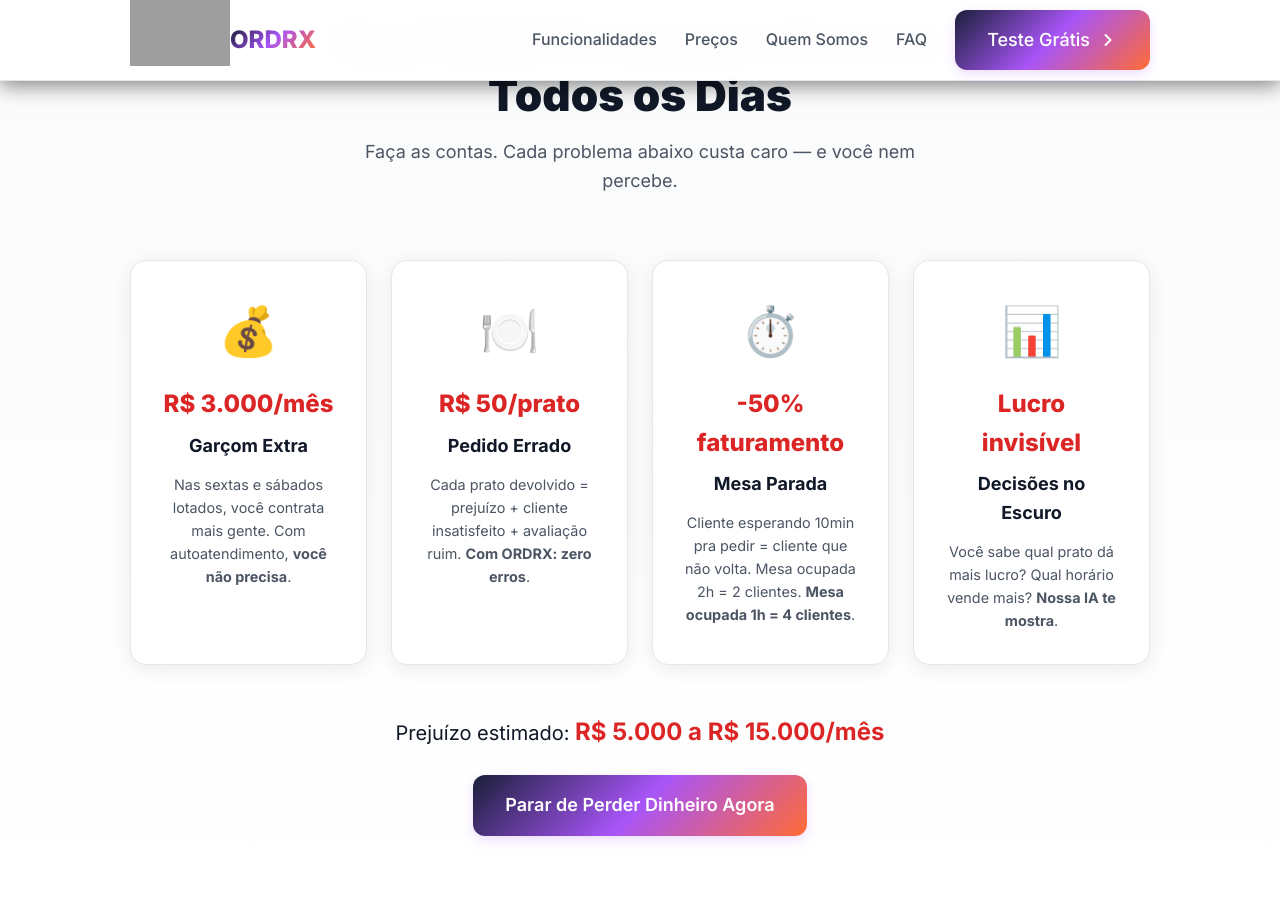
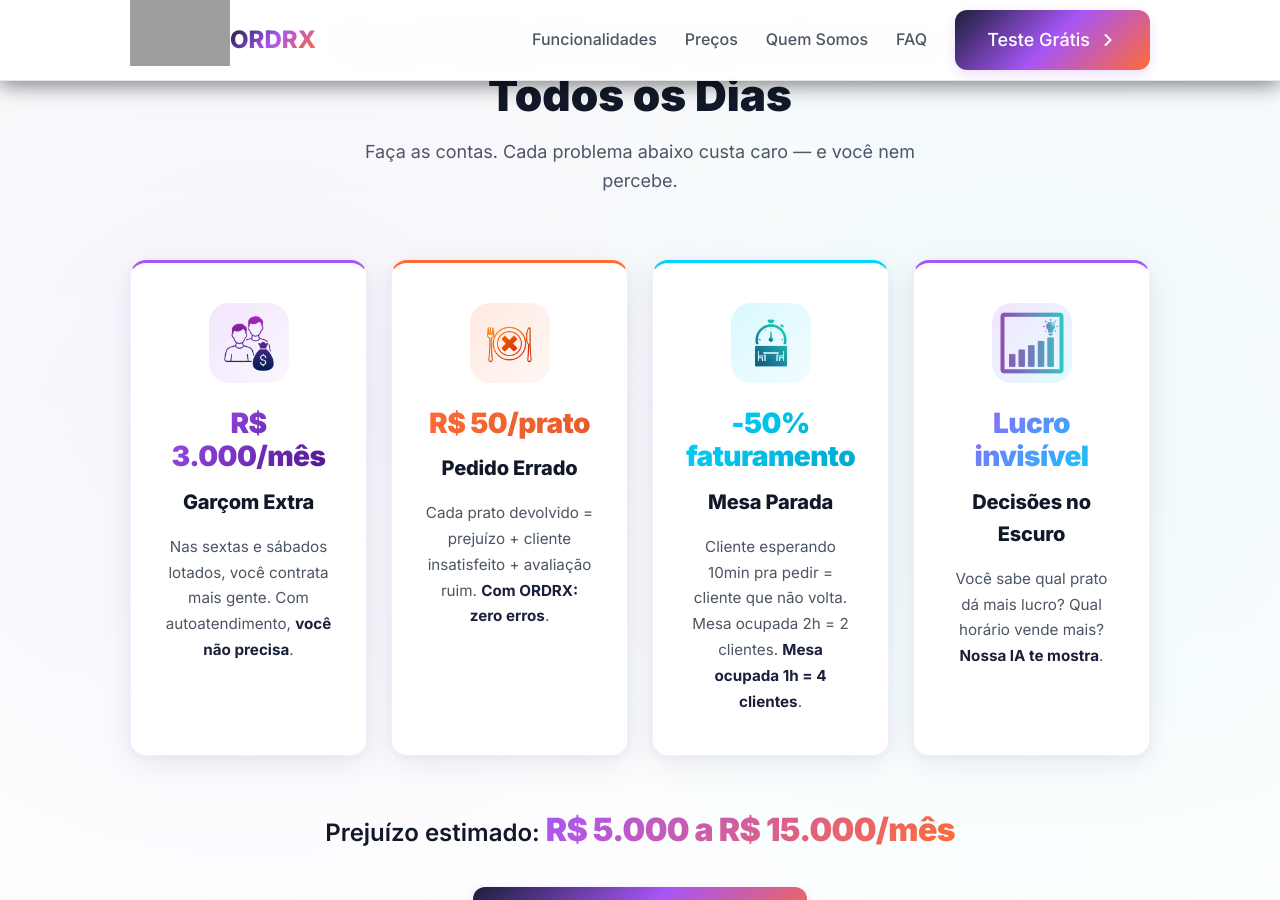
Before and after one commit to ordrx-ai/landing-page, a Jekyll site: the page built from index.html, in a window 1280 px wide and 900 px high, scrolled down 1062 px. Built offline with Jekyll 4.4.1, drawn with Linux system fonts in a browser that asks for light colours; grey boxes are pictures that could not be loaded.

Commit message:
feat: replace emojis with custom icons in pain points section and update styles for improved layout

```diff
--- a/index.html
+++ b/index.html
@@ -234,28 +234,36 @@ structured_data: |
 
     <div class="pain-grid">
       <div class="pain-card fade-in">
-        <div class="pain-icon">💰</div>
+        <div class="pain-icon">
+          <img src="/images/pain-icon-waiter.png" alt="Garçom Extra" loading="lazy" />
+        </div>
         <div class="pain-cost">R$ 3.000/mês</div>
         <h3>Garçom Extra</h3>
         <p>Nas sextas e sábados lotados, você contrata mais gente. Com autoatendimento, <strong>você não precisa</strong>.</p>
       </div>
 
       <div class="pain-card fade-in">
-        <div class="pain-icon">🍽️</div>
+        <div class="pain-icon">
+          <img src="/images/pain-icon-wrong-order.png" alt="Pedido Errado" loading="lazy" />
+        </div>
         <div class="pain-cost">R$ 50/prato</div>
         <h3>Pedido Errado</h3>
         <p>Cada prato devolvido = prejuízo + cliente insatisfeito + avaliação ruim. <strong>Com ORDRX: zero erros</strong>.</p>
       </div>
 
       <div class="pain-card fade-in">
-        <div class="pain-icon">⏱️</div>
+        <div class="pain-icon">
+          <img src="/images/pain-icon-idle-table.png" alt="Mesa Parada" loading="lazy" />
+        </div>
         <div class="pain-cost">-50% faturamento</div>
         <h3>Mesa Parada</h3>
         <p>Cliente esperando 10min pra pedir = cliente que não volta. Mesa ocupada 2h = 2 clientes. <strong>Mesa ocupada 1h = 4 clientes</strong>.</p>
       </div>
 
       <div class="pain-card fade-in">
-        <div class="pain-icon">📊</div>
+        <div class="pain-icon">
+          <img src="/images/pain-icon-invisible-profit.png" alt="Lucro Invisível" loading="lazy" />
+        </div>
         <div class="pain-cost">Lucro invisível</div>
         <h3>Decisões no Escuro</h3>
         <p>Você sabe qual prato dá mais lucro? Qual horário vende mais? <strong>Nossa IA te mostra</strong>.</p>
--- a/styles.css
+++ b/styles.css
@@ -2179,6 +2179,33 @@ section {
     gap: 1.25rem;
   }
 
+  .pain-grid {
+    grid-template-columns: 1fr;
+    gap: 1.25rem;
+  }
+
+  .pain-card {
+    padding: 2rem 1.5rem;
+  }
+
+  .pain-icon {
+    width: 70px;
+    height: 70px;
+    font-size: 3rem;
+  }
+
+  .pain-cost {
+    font-size: 1.5rem;
+  }
+
+  .pain-total {
+    font-size: 1.25rem;
+  }
+
+  .pain-total strong {
+    font-size: 1.75rem;
+  }
+
   .contact-content,
   .about-content {
     grid-template-columns: 1fr;
@@ -2272,6 +2299,11 @@ section {
 
   .segments-grid {
     grid-template-columns: repeat(3, 1fr);
+  }
+
+  .pain-grid {
+    grid-template-columns: repeat(2, 1fr);
+    gap: 1.5rem;
   }
 
   .about-content,
@@ -2472,6 +2504,20 @@ section {
 .pain-points {
   padding: var(--spacing-xl) 0;
   background: linear-gradient(180deg, var(--bg-secondary) 0%, var(--bg-primary) 100%);
+  position: relative;
+  overflow: hidden;
+}
+
+.pain-points::before {
+  content: '';
+  position: absolute;
+  top: 0;
+  left: 0;
+  right: 0;
+  bottom: 0;
+  background: radial-gradient(circle at 20% 50%, rgba(168, 85, 247, 0.05) 0%, transparent 50%),
+              radial-gradient(circle at 80% 50%, rgba(0, 212, 255, 0.05) 0%, transparent 50%);
+  pointer-events: none;
 }
 
 .pain-grid {
@@ -2479,61 +2525,189 @@ section {
   grid-template-columns: repeat(4, 1fr);
   gap: 1.5rem;
   margin-bottom: 3rem;
+  position: relative;
+  z-index: 1;
 }
 
 .pain-card {
-  background: var(--white);
+  background: linear-gradient(135deg, rgba(255, 255, 255, 0.95) 0%, rgba(255, 255, 255, 0.98) 100%);
   border-radius: var(--radius-lg);
-  padding: 2rem;
+  padding: 2.5rem 2rem;
   text-align: center;
-  box-shadow: 0 4px 20px rgba(0, 0, 0, 0.08);
-  border: 1px solid var(--gray-200);
-  transition: transform 0.3s ease, box-shadow 0.3s ease;
+  box-shadow: 0 8px 32px rgba(26, 31, 58, 0.08),
+              0 2px 8px rgba(0, 0, 0, 0.04);
+  border: 1px solid rgba(168, 85, 247, 0.1);
+  transition: all 0.4s cubic-bezier(0.4, 0, 0.2, 1);
+  position: relative;
+  overflow: hidden;
+}
+
+.pain-card::before {
+  content: '';
+  position: absolute;
+  top: 0;
+  left: 0;
+  right: 0;
+  height: 4px;
+  background: linear-gradient(90deg, var(--secondary-color), var(--teal-color), var(--accent-color));
+  opacity: 0;
+  transition: opacity 0.4s ease;
 }
 
 .pain-card:hover {
-  transform: translateY(-5px);
-  box-shadow: 0 12px 40px rgba(0, 0, 0, 0.12);
+  transform: translateY(-8px) scale(1.02);
+  box-shadow: 0 16px 48px rgba(26, 31, 58, 0.15),
+              0 4px 16px rgba(168, 85, 247, 0.1);
+  border-color: rgba(168, 85, 247, 0.3);
+}
+
+.pain-card:hover::before {
+  opacity: 1;
+}
+
+.pain-card:nth-child(1) {
+  border-top: 3px solid var(--secondary-color);
+}
+
+.pain-card:nth-child(2) {
+  border-top: 3px solid var(--accent-color);
+}
+
+.pain-card:nth-child(3) {
+  border-top: 3px solid var(--teal-color);
+}
+
+.pain-card:nth-child(4) {
+  border-top: 3px solid var(--secondary-color);
 }
 
 .pain-icon {
-  font-size: 3rem;
+  width: 80px;
+  height: 80px;
+  margin: 0 auto 1.5rem;
+  display: flex;
+  align-items: center;
+  justify-content: center;
+  background: linear-gradient(135deg, rgba(168, 85, 247, 0.1), rgba(0, 212, 255, 0.1));
+  border-radius: 20px;
+  position: relative;
+  transition: all 0.4s ease;
+  overflow: hidden;
+}
+
+.pain-icon img {
+  width: 100%;
+  height: 100%;
+  object-fit: contain;
+  display: block;
+  transition: transform 0.4s ease;
+}
+
+.pain-card:nth-child(1) .pain-icon {
+  background: linear-gradient(135deg, rgba(168, 85, 247, 0.15), rgba(168, 85, 247, 0.05));
+}
+
+.pain-card:nth-child(2) .pain-icon {
+  background: linear-gradient(135deg, rgba(255, 107, 53, 0.15), rgba(255, 107, 53, 0.05));
+}
+
+.pain-card:nth-child(3) .pain-icon {
+  background: linear-gradient(135deg, rgba(0, 212, 255, 0.15), rgba(0, 212, 255, 0.05));
+}
+
+.pain-card:nth-child(4) .pain-icon {
+  background: linear-gradient(135deg, rgba(168, 85, 247, 0.15), rgba(0, 212, 255, 0.1));
+}
+
+.pain-card:hover .pain-icon {
+  transform: scale(1.1) rotate(5deg);
+  box-shadow: 0 8px 24px rgba(168, 85, 247, 0.2);
+}
+
+.pain-card:hover .pain-icon img {
+  transform: scale(1.05);
+}
+
+.pain-cost {
+  font-size: 1.75rem;
+  font-weight: 900;
+  background: linear-gradient(135deg, var(--primary-color), var(--secondary-color));
+  -webkit-background-clip: text;
+  -webkit-text-fill-color: transparent;
+  background-clip: text;
+  margin-bottom: 0.75rem;
+  line-height: 1.2;
+  letter-spacing: -0.02em;
+}
+
+.pain-card:nth-child(1) .pain-cost {
+  background: linear-gradient(135deg, var(--secondary-color), var(--purple-dark));
+  -webkit-background-clip: text;
+  -webkit-text-fill-color: transparent;
+  background-clip: text;
+}
+
+.pain-card:nth-child(2) .pain-cost {
+  background: linear-gradient(135deg, var(--accent-color), #e55a2b);
+  -webkit-background-clip: text;
+  -webkit-text-fill-color: transparent;
+  background-clip: text;
+}
+
+.pain-card:nth-child(3) .pain-cost {
+  background: linear-gradient(135deg, var(--teal-color), #00a8cc);
+  -webkit-background-clip: text;
+  -webkit-text-fill-color: transparent;
+  background-clip: text;
+}
+
+.pain-card:nth-child(4) .pain-cost {
+  background: linear-gradient(135deg, var(--secondary-color), var(--teal-color));
+  -webkit-background-clip: text;
+  -webkit-text-fill-color: transparent;
+  background-clip: text;
+}
+
+.pain-card h3 {
+  font-size: 1.25rem;
+  font-weight: 800;
+  color: var(--text-primary);
   margin-bottom: 1rem;
-}
-
-.pain-cost {
-  font-size: 1.5rem;
-  font-weight: 800;
-  color: #dc2626;
-  margin-bottom: 0.5rem;
-}
-
-.pain-card h3 {
-  font-size: 1.125rem;
+  letter-spacing: -0.01em;
+}
+
+.pain-card p {
+  font-size: 0.95rem;
+  color: var(--text-secondary);
+  line-height: 1.7;
+}
+
+.pain-card p strong {
+  color: var(--primary-color);
   font-weight: 700;
-  color: var(--text-primary);
-  margin-bottom: 0.75rem;
-}
-
-.pain-card p {
-  font-size: 0.9rem;
-  color: var(--text-secondary);
-  line-height: 1.6;
 }
 
 .pain-cta {
   text-align: center;
+  position: relative;
+  z-index: 1;
 }
 
 .pain-total {
-  font-size: 1.25rem;
+  font-size: 1.5rem;
   color: var(--text-primary);
-  margin-bottom: 1.5rem;
+  margin-bottom: 2rem;
+  font-weight: 600;
 }
 
 .pain-total strong {
-  color: #dc2626;
-  font-size: 1.5rem;
+  background: linear-gradient(135deg, var(--secondary-color), var(--accent-color));
+  -webkit-background-clip: text;
+  -webkit-text-fill-color: transparent;
+  background-clip: text;
+  font-size: 2rem;
+  font-weight: 900;
+  letter-spacing: -0.02em;
 }
 
 /* ========================================
```
Also changed, not shown: PROMPTS-ICONES.md (added, +109 -0 lines), images/pain-icon-idle-table.png (added), images/pain-icon-invisible-profit.png (added), images/pain-icon-waiter.png (added), images/pain-icon-wrong-order.png (added).
